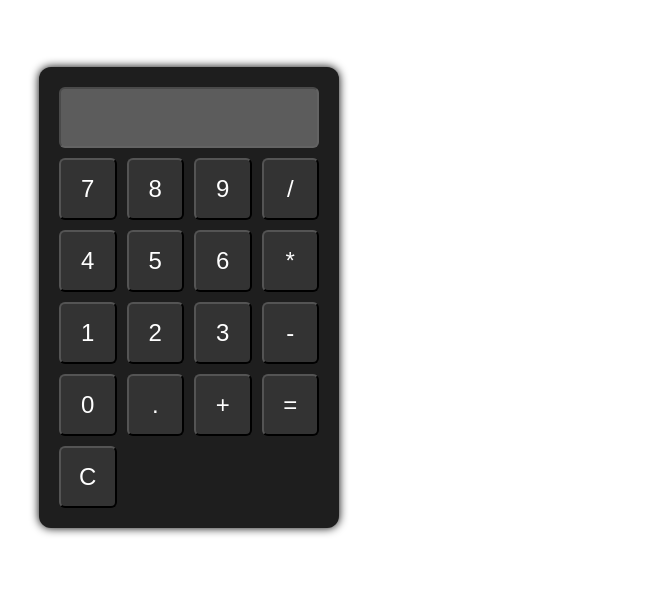
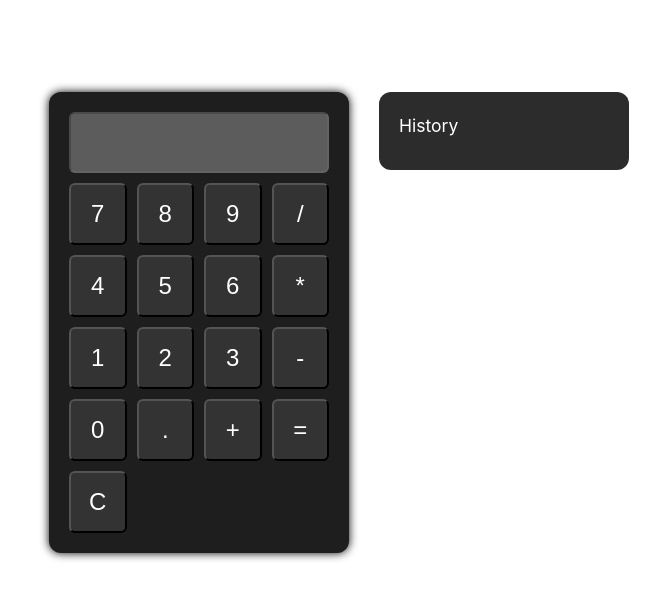
Before and after one commit to PipeHerreraL/calculadora-vue, a Vue app: page / in a window 1280 px wide. Shown: the part 103-702 px from the top of the page, without its empty margins (301-961 px from the left). Built offline with nearby package versions, Linux system fonts and the light colour scheme.

Commit message:
add calculation history panel

```diff
--- a/src/assets/main.css
+++ b/src/assets/main.css
@@ -28,8 +28,6 @@ a,
   }
 
   #app {
-    display: grid;
-    grid-template-columns: 1fr 1fr;
     padding: 0 2rem;
   }
 }
--- a/src/components/Calculator.vue
+++ b/src/components/Calculator.vue
@@ -1,4 +1,5 @@
 <template>
+    <div class="wrapper">
         <div class="calculator">
             <input type="text" v-model="display" disabled />
             <div class="buttons">
@@ -9,6 +10,16 @@
                 <button @click="clear()">C</button>
             </div>
         </div>
+
+        <div class="history">
+            <h3>History</h3>
+            <ul>
+                <li v-for="(item, index) in history" :key="index">
+                    {{ item }}
+                </li>
+            </ul>
+        </div>
+    </div>
 </template>
 
 <script>
@@ -16,7 +27,8 @@ export default {
     data() {
         return {
             display: '',
-            buttons: ['7','8','9','/','4','5','6','*','1','2','3','-','0','.','+']
+            buttons: ['7','8','9','/','4','5','6','*','1','2','3','-','0','.','+'],
+            history: []
         };
     },
     mounted() {
@@ -34,7 +46,9 @@ export default {
         },
         calculate() {
             try {
-                this.display = eval(this.display);
+                const result = eval(this.display);
+                this.history.unshift(`${this.display} = ${result}`);
+                this.display = result.toString();
             } catch {
                 this.display = 'Error';
             }
@@ -56,6 +70,14 @@ export default {
 </script>
 
 <style scoped>
+.wrapper {
+    display: flex;
+    gap: 30px;
+    justify-content: center;
+    align-items: flex-start;
+    margin-top: 50px;
+}
+
 .calculator {
     background: #1e1e1e;
     padding: 20px;
@@ -88,4 +110,30 @@ button {
 button:hover {
     background: #444;
 }
+
+.history {
+    color: white;
+    background: #2c2c2c;
+    padding: 20px;
+    border-radius: 12px;
+    width: 250px;
+    max-height: 400px;
+    overflow-y: auto;
+}
+
+.history h3 {
+    margin-top: 0;
+    margin-bottom: 10px;
+}
+
+.history ul {
+    list-style: none;
+    padding: 0;
+    margin: 0;
+}
+
+.history li {
+    padding: 5px 0;
+    border-bottom: 1px solid #444;
+}
 </style>
```
Lines whose indentation alone changed are shown as unchanged.
